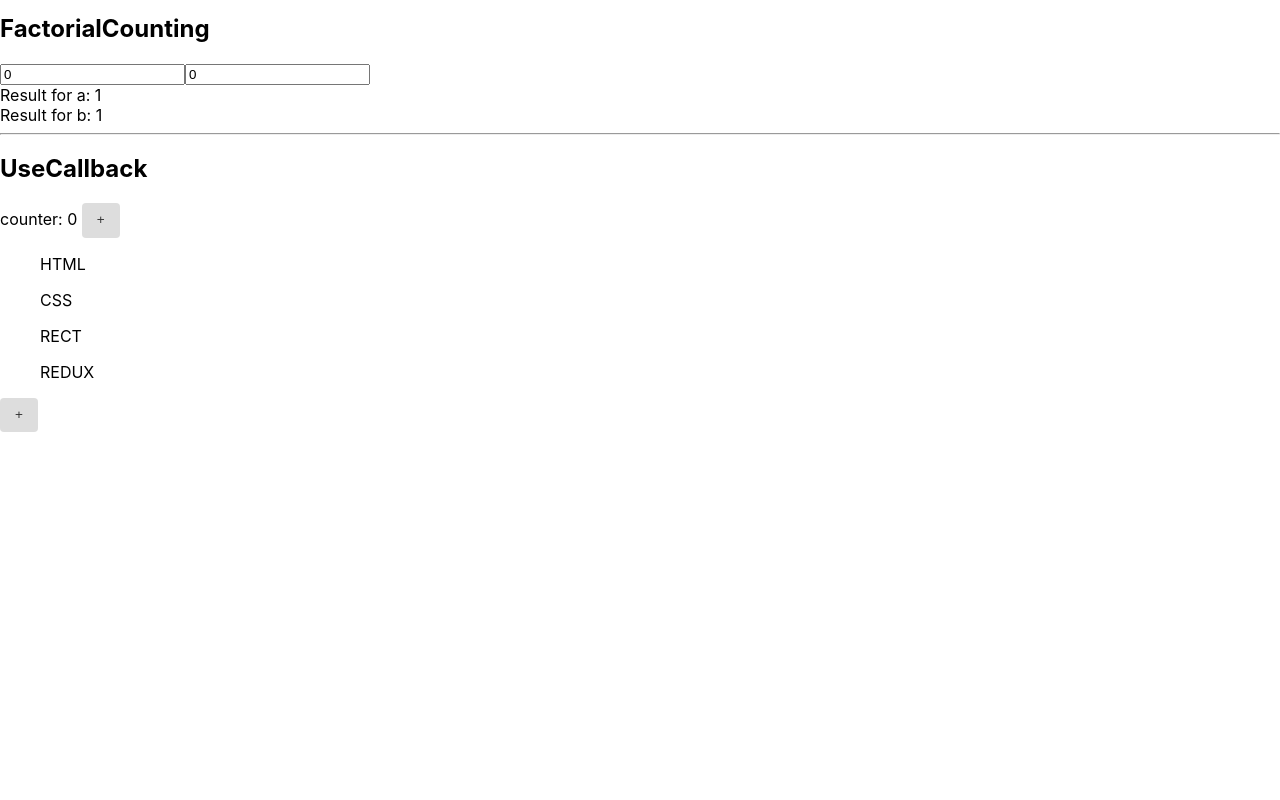
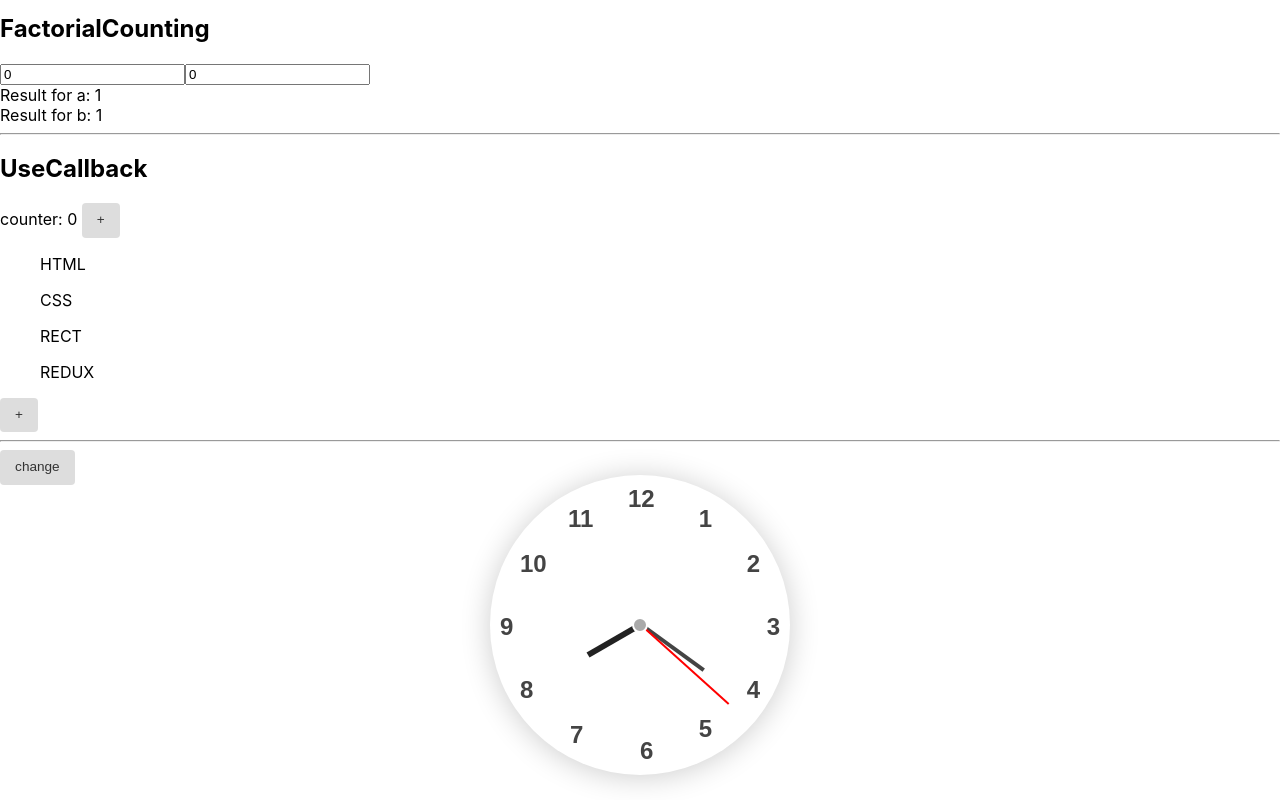
Before and after one commit to AndrewChernoff/React_Kabzda, a React (Create React App) app: page / in a window 1280 px wide. Shown: the part 774-1574 px from the top of the page. Before the commit the page ends 1206 px from the top, so only its background shows below. Built offline with nearby package versions, Linux system fonts and the light colour scheme.

Commit message:
useEffect and clocks

```diff
--- /dev/null
+++ b/src/App.module.css
@@ -0,0 +1,3 @@
+.clockBlock {
+    min-height: 350px;
+}
--- a/src/App.tsx
+++ b/src/App.tsx
@@ -1,5 +1,7 @@
 import { useMemo, useState } from "react";
 import Accordion from "./components/Accordion";
+import DigitalClocklock from "./components/Clock/DigitalClock/DigitalClock";
+import RotatingClock from "./components/Clock/RotatingClock/RotatingClock";
 import FactorialCounting from "./components/FactorialCounting";
 import OnOff from "./components/OnOff";
 import Select from "./components/Select/Select";
@@ -7,55 +9,59 @@
 import UseCallBack from "./components/UseCallBack";
 import UserList from "./components/Users";
 import Users from "./components/Users";
+import s from "./App.module.css";
+import Clock from "./components/Clock/Clock";
 
 export interface Title {
   title: string;
 }
 
 function App() {
-  const [counter, setCounter] = useState(0)
-  const [users, setUsers] = useState([
-    'John', 'Sarah', 'Derek', 'Cameron'
-])
+  const [counter, setCounter] = useState(0);
+  const [users, setUsers] = useState(["John", "Sarah", "Derek", "Cameron"]);
 
   const onAddClick = () => {
-  setUsers([...users, 'NoName'])
-}
+    setUsers([...users, "NoName"]);
+  };
 
   const memorizedUsers = useMemo(() => {
-  return [...users]
-},[users])
+    return [...users];
+  }, [users]);
 
-console.log('counter')
+  console.log("counter");
   return (
     <>
-  <div style={{margin: '20px 0 20px 0'}}>
+      <div style={{ margin: "20px 0 20px 0" }}>
         <h2>{counter}</h2>
         <button onClick={() => setCounter(counter + 1)}>+</button>
 
-    <UserList users={memorizedUsers} onAddClick={onAddClick}/>
+        <UserList users={memorizedUsers} onAddClick={onAddClick} />
       </div>
 
-  <hr/>
+      <hr />
       <div>
         <OnOff />
         <PageTitle title={"This is app component"} />
-      <Accordion title={"Menu"}/>
+        <Accordion title={"Menu"} />
 
-      <UncontrolledRating/>
-      <hr/>
+        <UncontrolledRating />
+        <hr />
 
         <Select />
 
         <FactorialCounting />
 
-      <hr/>
+        <hr />
         <UseCallBack />
+        <hr />
+
+        <div className={s.clockBlock} style={{position: 'relative'}}>
+          <Clock />
+        </div>
       </div>
     </>
   );
 }
-
 
 const PageTitle = ({ title }: Title) => {
   return <h1> {title} </h1>;
--- /dev/null
+++ b/src/components/Clock/Clock.tsx
@@ -0,0 +1,14 @@
+import { useState } from "react"
+import DigitalClock from "./DigitalClock/DigitalClock"
+import RotatingClock from "./RotatingClock/RotatingClock"
+
+const Clock = () => {
+    const [showDigital, setShowDigital] = useState(false)
+    return <>
+    <button onClick={() => setShowDigital(!showDigital)}>change</button>
+    {showDigital? <DigitalClock/>
+    : <RotatingClock/> }
+    </>
+}
+
+export default Clock
--- /dev/null
+++ b/src/components/Clock/DigitalClock/DigitalClock.tsx
@@ -0,0 +1,42 @@
+import { useEffect, useState } from "react";
+
+const DigitalClock = () => {
+    const [date, setDate] = useState(new Date());
+
+  function refreshClock() {
+    setDate(new Date());
+  }
+
+  useEffect(() => {
+    const timerId = setInterval(refreshClock, 1000);
+    return function cleanup() {
+      clearInterval(timerId);
+    };
+  }, []);
+
+  const setNums = (param: number) => {
+    if(param < 10) {
+      return '0' + param
+    } else {
+      return param
+    }
+  }
+
+  return (
+    <div>
+    <span>
+      {setNums(date.getHours())}
+    </span>
+    :
+    <span>
+      {setNums(date.getMinutes())}
+    </span>
+    :
+    <span>
+      {setNums(date.getSeconds())}
+    </span>
+    </div>
+  );
+}
+
+export default DigitalClock
--- /dev/null
+++ b/src/components/Clock/RotatingClock/RotatingClock.module.css
@@ -0,0 +1,123 @@
+.clock {
+    width: 300px;
+    height: 300px;
+    border-radius: 50%;
+    position: absolute;
+    top: 50%;
+    left: 50%;
+    transform: translate(-50%, -50%);
+    box-shadow: 0 2px 30px rgba(0, 0, 0, 0.2);
+    font-size: 24px;
+    color: #444;
+    text-align: center;
+  }
+
+  .clock::after {
+    background: #aaa;
+    content: "";
+    width: 12px;
+    height: 12px;
+    border-radius: 50%;
+    position: absolute;
+    z-index: 2;
+    top: 50%;
+    left: 50%;
+    transform: translate(-50%, -50%);
+    border: 2px solid #fff;
+  }
+
+  .hour_hand {
+    position: absolute;
+    width: 6px;
+    height: 60px;
+    background: #222;
+    top: 30%;
+    left: 49%;
+    transform-origin: bottom;
+  }
+
+  .min_hand {
+    position: absolute;
+    width: 4px;
+    height: 80px;
+    background: #444;
+    top: 22.5%;
+    left: 49%;
+    transform-origin: bottom;
+  }
+
+  .sec_hand {
+    position: absolute;
+    width: 2px;
+    height: 118px;
+    background: red;
+    top: 10.5%;
+    left: 50%;
+    transform-origin: bottom;
+  }
+
+  .clock span {
+    position: absolute;
+    font-family: "Source Sans Pro", sans-serif;
+    font-weight: 700;
+  }
+
+  .twelve {
+    top: 10px;
+    left: 46%;
+  }
+
+  .one {
+    top: 10%;
+    right: 26%;
+  }
+
+  .eleven {
+    top: 10%;
+    left: 26%;
+  }
+
+  .two {
+    top: 25%;
+    right: 10%;
+  }
+
+  .three {
+    right: 10px;
+    top: 46%;
+  }
+
+  .four {
+    right: 30px;
+    top: 67%;
+  }
+
+  .five {
+    right: 78px;
+    top: 80%;
+  }
+
+  .six {
+    bottom: 10px;
+    left: 50%;
+  }
+
+  .seven {
+    left: 80px;
+    top: 82%;
+  }
+
+  .eight {
+    left: 30px;
+    top: 67%;
+  }
+
+  .nine {
+    left: 10px;
+    top: 46%;
+  }
+
+  .ten {
+    top: 25%;
+    left: 10%;
+  }
--- /dev/null
+++ b/src/components/Clock/RotatingClock/RotatingClock.tsx
@@ -0,0 +1,56 @@
+import { useEffect, useState } from "react";
+import s from './RotatingClock.module.css';
+
+const RotatingClock = () => {
+  const [date, setDate] = useState(new Date());
+
+
+  function refreshClock() {
+    setDate(new Date());
+  }
+
+  useEffect(() => {
+    const timerId = setInterval(refreshClock, 1000);
+    return function cleanup() {
+      clearInterval(timerId);
+    };
+  }, []);
+
+
+    return (
+        <div className={s.clock}>
+          <div
+            className={s.hour_hand}
+            style={{
+              transform: `rotateZ(${date.getHours() * 30}deg)`
+            }}
+          />
+          <div
+            className={s.min_hand}
+            style={{
+              transform: `rotateZ(${date.getMinutes() * 6}deg)`
+            }}
+          />
+          <div
+            className={s.sec_hand}
+            style={{
+              transform: `rotateZ(${date.getSeconds() * 6}deg)`
+            }}
+          />
+          <span className={s.twelve}>12</span>
+          <span className={s.one}>1</span>
+          <span className={s.two}>2</span>
+          <span className={s.three}>3</span>
+          <span className={s.four}>4</span>
+          <span className={s.five}>5</span>
+          <span className={s.six}>6</span>
+          <span className={s.seven}>7</span>
+          <span className={s.eight}>8</span>
+          <span className={s.nine}>9</span>
+          <span className={s.ten}>10</span>
+          <span className={s.eleven}>11</span>
+        </div>
+    )
+}
+
+export default RotatingClock
--- a/src/components/UseCallBack.tsx
+++ b/src/components/UseCallBack.tsx
@@ -26,7 +26,7 @@
 const Books = memo(({books, onAddBook}: BooksType) => {
     console.log('Books')
     return <div>
-        {books.map(b => <ul>{b}</ul>)}
+        {books.map((b, i) => <ul key={i}>{b}</ul>)}
         <button onClick={onAddBook}>+</button>
     </div>
 })
```
Also changed, not shown: src/App.css (added). Lines whose indentation alone changed are shown as unchanged.
